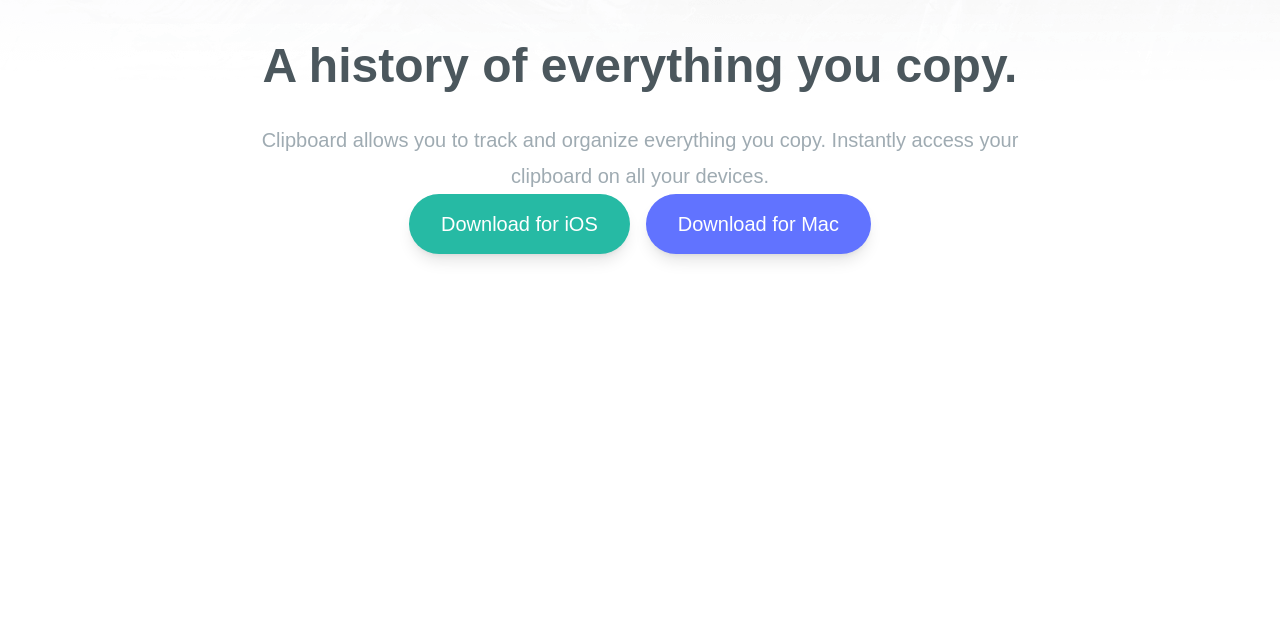
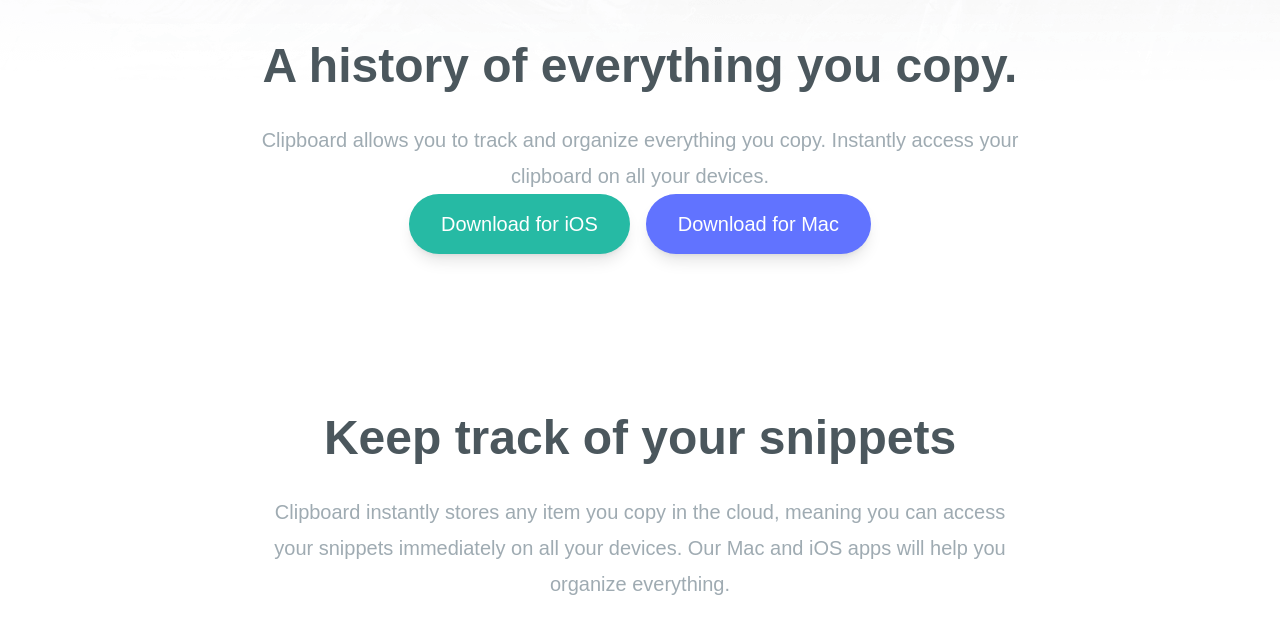
Before and after one commit to tamn142gaa/Clipboard-Website-UI, a website: page index.html in a window 1280 px wide. Shown: the part 275-908 px from the top of the page. Before the commit the page ends 800 px from the top, so only its background shows below. Drawn offline with Linux system fonts and the light colour scheme; a web font is replaced by a local one.

Commit message:
Building snippets section.

```diff
--- a/index.html
+++ b/index.html
@@ -31,5 +31,15 @@
     </section>
 
     <!-- Snippets Section -->
+    <section id="snippets">
+      <div class="section-container my-20">
+        <h3>Keep track of your snippets</h3>
+        <p class="section-content mb-24">
+          Clipboard instantly stores any item you copy in the cloud, meaning you
+          can access your snippets immediately on all your devices. Our Mac and
+          iOS apps will help you organize everything.
+        </p>
+      </div>
+    </section>
   </body>
 </html>
```
Also changed, not shown: css/style.css.
